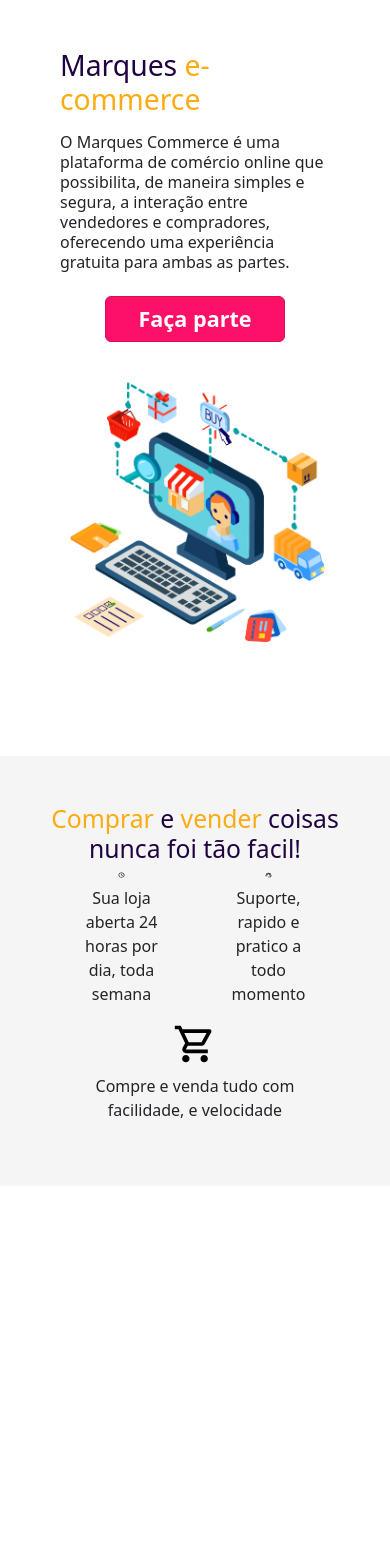
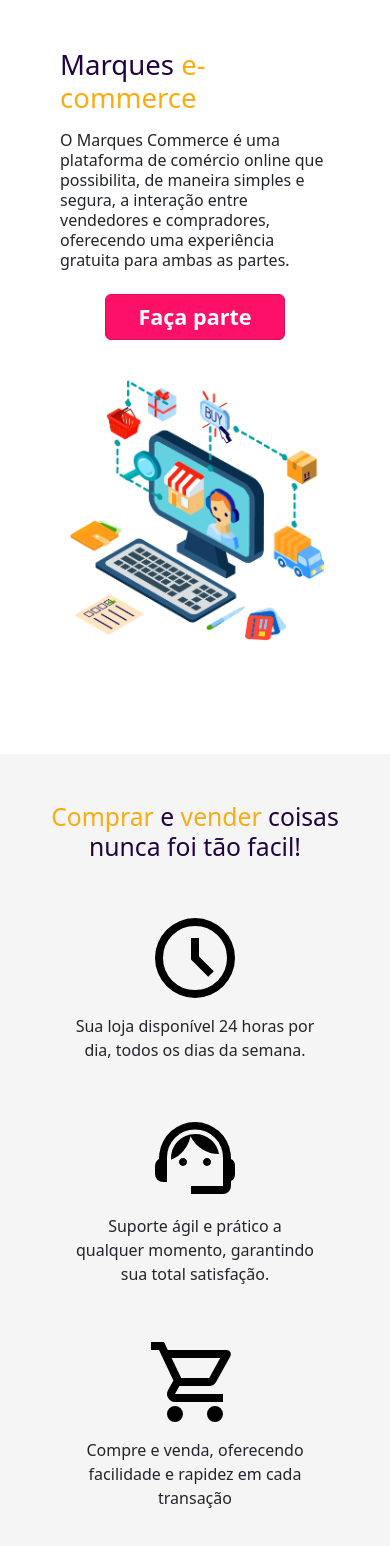
Before and after one commit to JoaoVMarques/marques-ecommerce, a React (Vite) app: page / in a window 390 px wide. Shown: the top 1546 px of the page. Before the commit the page ends 1186 px from the top, so only its background shows below. Built offline with nearby package versions, Linux system fonts and the light colour scheme.

Commit message:
Deixando site mais responsivo e melhorando as frases de cada icone

```diff
--- a/src/pages/infoPage/components/IconDescription.tsx
+++ b/src/pages/infoPage/components/IconDescription.tsx
@@ -3,11 +3,11 @@ import { Col, Container, Image, Row } from 'react-bootstrap';
 function IconDescription(props: { icon: string, description: string }) {
   const { icon, description } = props;
   return (
-    <Col>
+    <Col lg={4} md={4}>
       <Container>
         <Row className='justify-content-center text-center'>
-          <Image src={icon} className='w-25 mb-2' />
-          <p>{description}</p>
+          <Image src={icon} className='icon-intro mb-2' />
+          <p className='mb-md-0 mb-5'>{description}</p>
         </Row>
       </Container>
     </Col>
--- a/src/pages/infoPage/components/Intro.tsx
+++ b/src/pages/infoPage/components/Intro.tsx
@@ -5,7 +5,7 @@ import IconDescription from './IconDescription';
 function Intro() {
   return (
     <Container className='gray-background min-vw-100 p-5'>
-      <h2 className='text-center intro-text titlePurple'>
+      <h2 className='text-center intro-text titlePurple mb-5'>
         <span className="title-orange">Comprar </span>
         e
         <span className="title-orange"> vender </span>
--- a/src/pages/infoPage/components/introObject.ts
+++ b/src/pages/infoPage/components/introObject.ts
@@ -4,17 +4,17 @@ import cartIcon from '../../../imgs/svgs/cart.svg';
 
 export const clock = {
   icon: clockIcon,
-  description: 'Sua loja aberta 24 horas por dia, toda semana',
+  description: 'Sua loja disponível 24 horas por dia, todos os dias da semana.',
 };
 
 export const support = {
   icon: supportIcon,
-  description: 'Suporte, rapido e pratico a todo momento',
+  description: 'Suporte ágil e prático a qualquer momento, garantindo sua total satisfação.',
 };
 
 export const cart = {
   icon: cartIcon,
-  description: 'Compre e venda tudo com facilidade, e velocidade',
+  description: 'Compre e venda, oferecendo facilidade e rapidez em cada transação',
 };
 
 const allObjects = [clock, support, cart];
--- a/src/style.css
+++ b/src/style.css
@@ -7,7 +7,11 @@
 }
 
 .title-screen {
-  font-size: calc(100% + 1vw + 1vh);
+  font-size: calc(100% + 0.8vw + 1vh);
+}
+
+.icon-intro {
+  width: 120px;
 }
 
 .intro-text {
```
